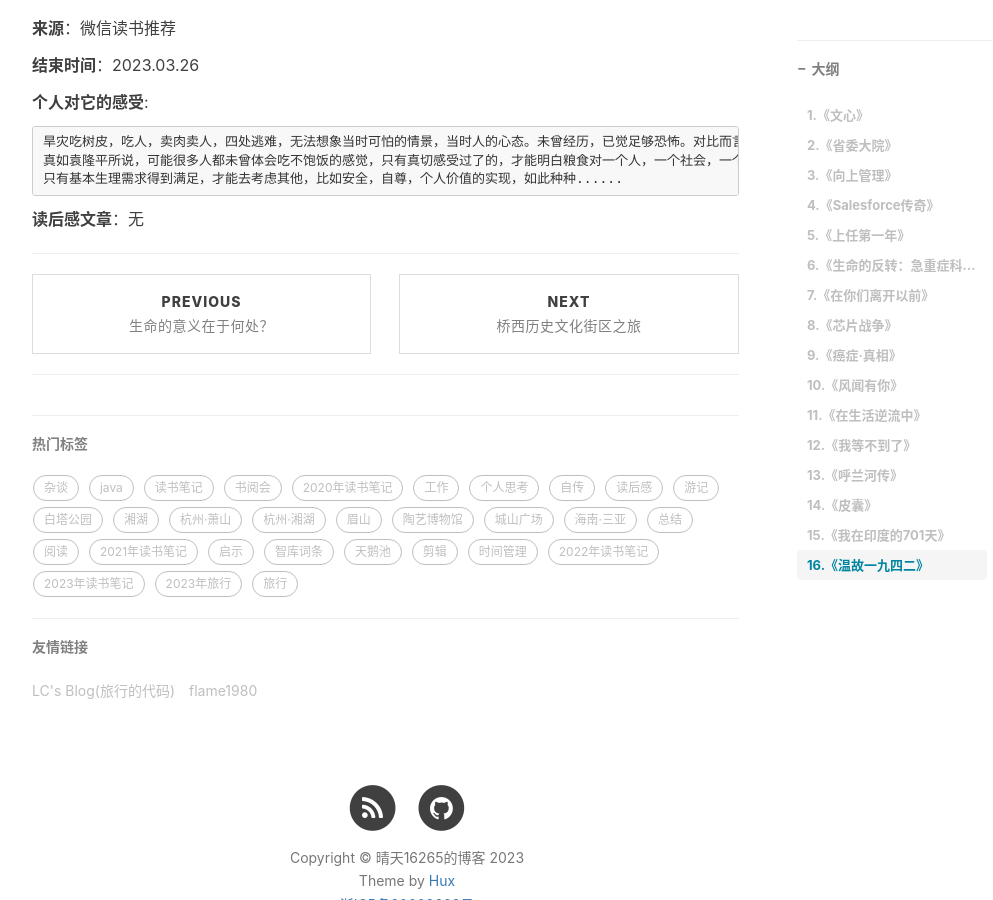
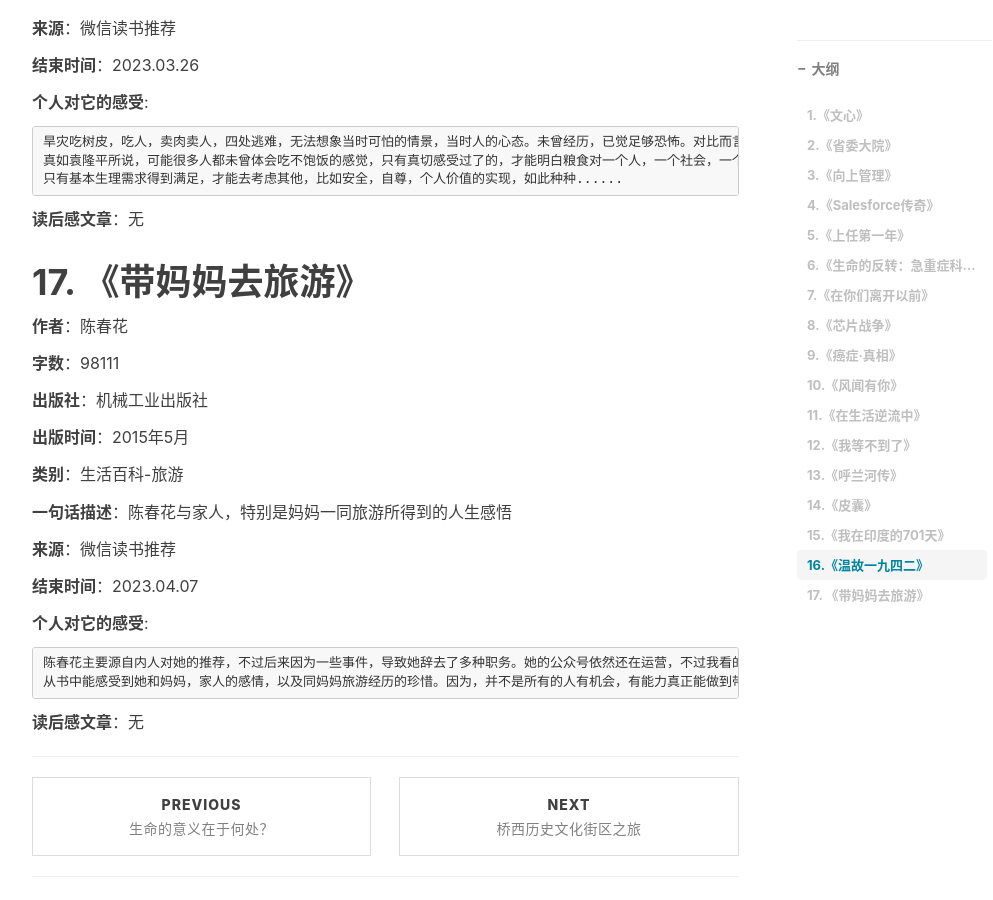
Before and after one commit to qingtian/qingtian.github.com, a Jekyll site: the page built from _posts/2023-02-25-tracking-of-reading-list-in-2023.md, in a window 1280 px wide and 900 px high, scrolled down 9242 px. Shown: the whole window, without its empty margins (233-1226 px from the left). Built offline with Jekyll 4.4.1, drawn with Linux system fonts in a browser that asks for light colours; nearby versions of some CDN libraries; comment, search, counter and statistics services are not loaded.

Commit message:
《带妈妈去旅游》

````diff
--- a/_posts/2023-02-25-tracking-of-reading-list-in-2023.md
+++ b/_posts/2023-02-25-tracking-of-reading-list-in-2023.md
@@ -489,3 +489,30 @@ tags:
 ```
 
 **读后感文章**：无
+
+# 17. 《带妈妈去旅游》
+
+**作者**：陈春花
+
+**字数**：98111
+
+**出版社**：机械工业出版社
+
+**出版时间**：2015年5月
+
+**类别**：生活百科-旅游
+
+**一句话描述**：陈春花与家人，特别是妈妈一同旅游所得到的人生感悟
+
+**来源**：微信读书推荐
+
+**结束时间**：2023.04.07
+
+**个人对它的感受**:
+
+```
+陈春花主要源自内人对她的推荐，不过后来因为一些事件，导致她辞去了多种职务。她的公众号依然还在运营，不过我看的也比较少。
+从书中能感受到她和妈妈，家人的感情，以及同妈妈旅游经历的珍惜。因为，并不是所有的人有机会，有能力真正能做到带着妈妈一同旅游的，而且是去过那么多不同地方，很是难得。
+```
+
+**读后感文章**：无
````
